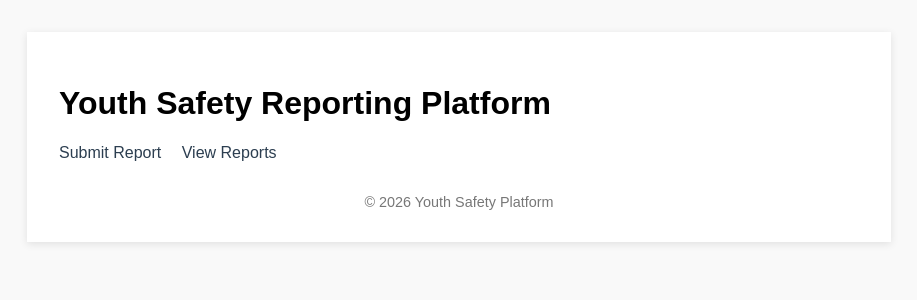
After one commit to ibunceski/ISOK, a Laravel app: template php-app/youth-platform-app/resources/views/layouts/app.blade.php in a window 1280 px wide. The commit adds this page. Shown: the top 300 px of the page, without its empty margins (181-1098 px from the left). Run offline with Laravel 12, Linux system fonts and the light colour scheme; the template is opened without the code that fills it, so the values that code supplies are empty.

Commit message:
feat: add layout component and improve report views and analysis handling
Co-authored-by: aider (openrouter/openai/gpt-oss-120b:free) <aider@aider.chat>

```diff
--- a/php-app/youth-platform-app/app/Http/Middleware/ThrottleReports.php
+++ b/php-app/youth-platform-app/app/Http/Middleware/ThrottleReports.php
@@ -6,5 +6,5 @@ use Illuminate\Routing\Middleware\ThrottleRequests;
 
 class ThrottleReports extends ThrottleRequests
 {
-    // Uses Laravel's built‑in throttle logic.
+    // Inherits Laravel's throttle functionality.
 }
--- /dev/null
+++ b/php-app/youth-platform-app/resources/views/layouts/app.blade.php
@@ -0,0 +1,44 @@
+<!DOCTYPE html>
+<html lang="en">
+<head>
+    <meta charset="UTF-8">
+    <title>{{ $title ?? 'Youth Safety Platform' }}</title>
+    <meta name="viewport" content="width=device-width, initial-scale=1">
+    <style>
+        body {font-family: Arial, Helvetica, sans-serif; background:#f9f9f9; margin:0; padding:0;}
+        .container {max-width: 800px; margin: 2rem auto; background:#fff; padding:2rem; box-shadow:0 2px 8px rgba(0,0,0,0.1);}
+        header {margin-bottom:2rem;}
+        nav a {margin-right:1rem; text-decoration:none; color:#2c3e50;}
+        nav a:hover {text-decoration:underline;}
+        .error {color:#e74c3c; margin-bottom:1rem;}
+        table {width:100%; border-collapse:collapse; margin-top:1rem;}
+        th, td {border:1px solid #ddd; padding:8px; text-align:left;}
+        th {background:#f2f2f2;}
+        tr.priority {background:#ffebee;}
+        .btn {display:inline-block; padding:0.5rem 1rem; background:#3498db; color:#fff; text-decoration:none; border-radius:4px;}
+        .btn:hover {background:#2980b9;}
+        .footer {margin-top:2rem; text-align:center; font-size:0.9rem; color:#777;}
+    </style>
+</head>
+<body>
+    <div class="container">
+        <header>
+            <h1>Youth Safety Reporting Platform</h1>
+            <nav>
+                <a href="{{ route('reports.create') }}">Submit Report</a>
+                <a href="{{ route('reports.index') }}">View Reports</a>
+            </nav>
+        </header>
+
+        @if (session('status'))
+            <div class="status">{{ session('status') }}</div>
+        @endif
+
+        {{ $slot }}
+
+        <div class="footer">
+            &copy; {{ date('Y') }} Youth Safety Platform
+        </div>
+    </div>
+</body>
+</html>
```
Also changed, not shown: php-app/youth-platform-app/app/Services/ReportAnalysisService.php (+2 -8 lines), php-app/youth-platform-app/resources/views/reports/create.blade.php (+5 -21 lines), php-app/youth-platform-app/resources/views/reports/index.blade.php (+15 -23 lines).
